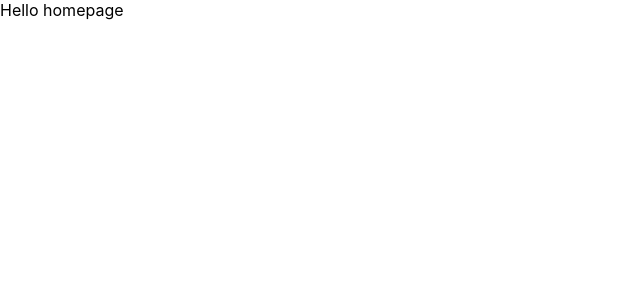
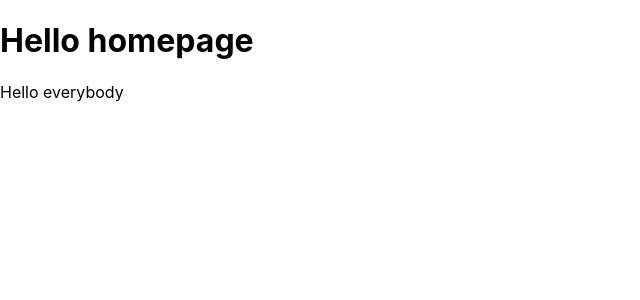
Before and after one commit to Konexio-2022/branches-course, a React (Create React App) app: page / in a window 1280 px wide. Shown: the top 300 px of the page, without its empty margins (0-640 px from the left). Built offline with nearby package versions, Linux system fonts and the light colour scheme.

Commit message:
contact page done

```diff
--- a/src/App.js
+++ b/src/App.js
@@ -1,7 +1,11 @@
 import React, { Component } from 'react'
+import Contact from "./components/Contact"
 
 export default class App extends Component {
   render() {
-    return <div>Hello homepage</div>
+    return <div>
+      <h1>Hello homepage</h1>
+    <Contact/>
+    </div>
   }
 }
--- /dev/null
+++ b/src/components/Contact.js
@@ -0,0 +1,7 @@
+import React, { Component } from 'react'
+
+export default class App extends Component {
+  render() {
+    return <div>Hello everybody</div>
+  }
+}
```
